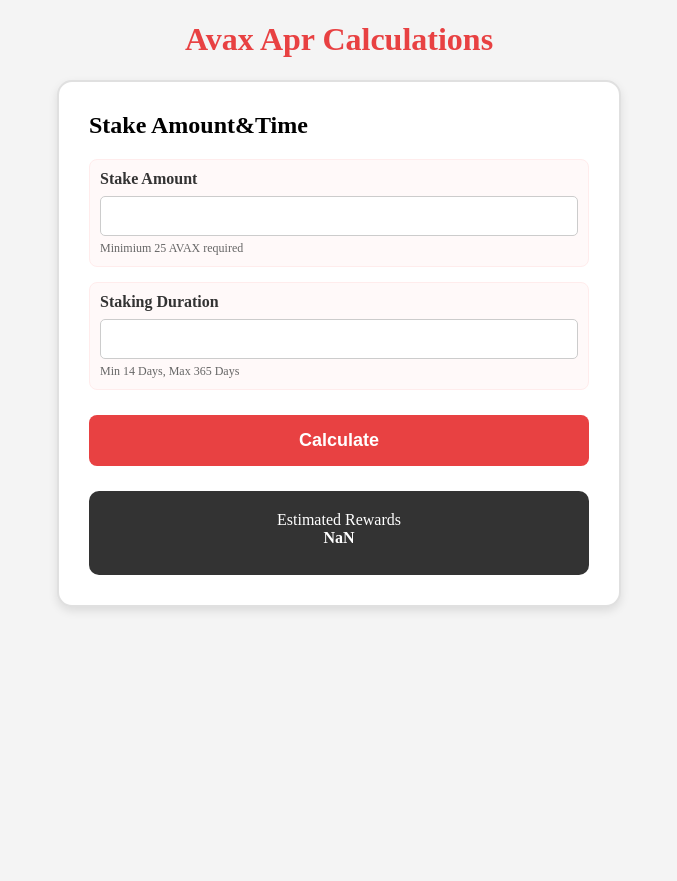
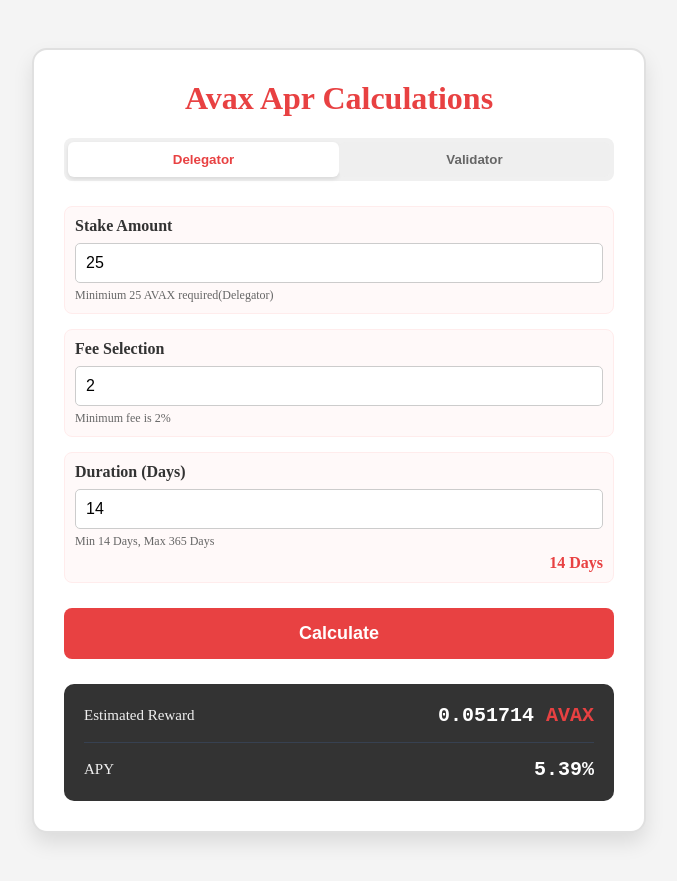
Before and after one commit to arif-sahin/Avax-Apr-Calculations, a plain HTML site: page index.html in a window 1280 px wide. Both pictures are taken after a click on the button "Calculate". Shown: the whole page, without its empty margins (301-978 px from the left). Before the commit the page ends 800 px from the top, so only its background shows below. Drawn offline with Linux system fonts and the light colour scheme; no server answers.

Commit message:
Refactor HTML structure, enhance CSS styles, and improve JavaScript functionality for better user experience

```diff
--- a/index.html
+++ b/index.html
@@ -7,39 +7,61 @@
     <link rel="stylesheet" href="./sytle.css">
 </head>
 <body>
-    <!---Header-->
-    <header>
-        <h1>Avax Apr Calculations</h1>
-    </header>
-
     <!---main-->
     <main class="container">
+        <h1>Avax Apr Calculations</h1>
+
+        <!-- Fetching Data -->
+        <div id="loading">
+            <div class="spinner"></div>
+            <div id="loadingText">Fetching Current Supply...</div>
+        </div>
+
+        <!--Role-->
+        <div class="role-select">
+            <button class="roleBtn active" onclick="setRole('delegator')">Delegator</button>
+            <button class="roleBtn" onclick="setRole('validator')">Validator</button>
+        </div>
+
         <!--Inputs-->
         <div class="stake-card">
-            <h2>Stake Amount&Time</h2>
-            <div class="form">
+            <!-- <h2>Stake Amount (AVAX)</h2> -->
+            <div class="form-group">
                 <label>Stake Amount</label>
-                <input type="number" id="myStake" min="25">
-                <div class="small-note">Minimium 25 AVAX required</div>
+                <input type="number" id="myStake" min="25" value="25">
+                <div class="small-note" id="minStake">Minimium 25 AVAX required</div>
             </div>
-            <div class="form">
-                <label>Staking Duration</label>
-                <input type="number" id="myDays" min="14" max="365">
+
+            <div class="form-group" id="feeSection">
+                <label>Fee Selection</label>
+                <input type="number" id="feeAmount" min="2" max="100" value="2">
+                <div class="small-note">Minimum fee is 2%</div>
+            </div>
+
+            <div class="form-group">
+                <label>Duration (Days)</label>
+                <input type="number" id="myDays" min="14" max="365" value="14" oninput="updateDayLabel()">
                 <div class="small-note">Min 14 Days, Max 365 Days</div>
-
+                <div style="text-align: right; font-weight: bold; color: #e84142; margin-top: 5px;">
+                    <span id="dayDisplay">14</span> Days
+                </div>
             </div>
             <button class="btn-calc" type="button" onclick="calculate()">Calculate</button>
         </div>
 
         <!--Result-->
         <div class="result-card">
-            <div>Estimated Rewards</div>
-            <label id="estimatedReward">0.00</label>
+            <div class="est-reward">
+                <span class="result-label">Estimated Reward </span>
+                <span class="result-val"><span id="estimatedReward">0.00</span> AVAX</span>
+            </div>
+            <div class="est-reward">
+                <span class="result-label">APY </span>
+                <span class="result-val" style="color: white;"><span id="apyOutput">0.00</span>%</span>
+            </div>
         </div>
-
-
-        <script src="./script.js"></script>
     </main>
 
+    <script src="./script.js"></script>
 </body>
 </html>
--- a/script.js
+++ b/script.js
@@ -3,11 +3,20 @@
 
 
 const Params = {
+    MINTING_PERIOD: 365 * 24 * 60 * 60,
     MAXIMUM_SUPPLY: 720000000,
     MinConsumptionRate: 0.10,
     MaxConsumptionRate: 0.12,
     VALIDATOR_FEE: 0.02,
     MIN_STAKE: 25,
+    API_URL: "https://corsproxy.io/?" + encodeURIComponent("https://api.snowpeer.io/v1/monetary/current-total-supply?network=mainnet"),
+};
+let currentTotalSupply = NaN;
+let currentRole = 'delegator'; // default role
+
+window.onload = function() {
+    init();
+    setRole('delegator');
 };
 
 function getStakeAmount() {
@@ -20,37 +29,114 @@
     return duration;
 }
 
-function getCurrentSupply() { // Will be done with API
-    return 465513067106358900/1000000000;
+function getFee() {
+    const fee = parseFloat(document.getElementById('feeAmount').value);
+    return fee;
+}
+
+async function fetchSupply() {
+    const loading = document.getElementById('loading');
+
+    try {
+        const currentSupply = await fetch(Params.API_URL, {
+            method: "GET",
+            headers: {
+                "accept": "application/json"
+            }
+        });
+
+        const data = await currentSupply.json();
+
+        if(data.result && data.result.supply) {
+            // converting nAvax to Avax
+            const supply = data.result.supply / 1e9;
+            Params.currentTotalSupply = supply;
+            loading.style.display = 'none';
+            return supply;
+            // calculate()
+        }
+
+        return 4656813442939137/10000000;
+    } catch (error) {
+        document.getElementById('loadingText').innerText = "API Error. Using Default Supply.";
+        setTimeout(() => {loading.style.display = 'none'}, 2000);
+        return 4656813442939137/10000000;
+    }
+}
+
+async function init() {
+    const supply = await fetchSupply();
+    currentTotalSupply = supply;
+    console.log("Current supply:", supply);
+}
+
+
+function setRole(role) {
+    currentRole = role;
+
+    // Update buttons
+    const buttons = document.querySelectorAll('.roleBtn');
+    buttons.forEach(btn => btn.classList.remove('active'));
+    // index, delegator  = 0 , validator = 1
+    buttons[role === 'delegator' ? 0 : 1].classList.add('active');
+
+    // Update Limits
+    const minText = document.getElementById('minStake');
+    const stake = document.getElementById('myStake');
+    const fee = document.getElementById('feeSection');
+
+    if(role === 'validator') {
+        minText.innerText = "Minimum 2,000 AVAX required(Validator)";
+        stake.value = 2000;
+        if(getStakeAmount() < 2000) {
+            alert('Minimum 2000 Avax');
+        }
+
+        feeSection.classList.add('disabled-section')
+    } else {
+        minText.innerText = "Minimium 25 AVAX required(Delegator)";
+        stake.value = 25;
+        if(getStakeAmount() < Params.MIN_STAKE) {
+            alert("Stake amount must be at least 25 AVAX");
+            return; // stop the function
+        }
+        fee.classList.remove('disabled-section');
+    }
+
+    //calculate();
+}
+
+function updateDayLabel() {
+    document.getElementById('dayDisplay').innerText = getDuration();
 }
 
 function calculate() {
     //Remaining supply
-    const remainingSupply = Params.MAXIMUM_SUPPLY - getCurrentSupply();
+    const remainingSupply = Params.MAXIMUM_SUPPLY - currentTotalSupply;
+    console.log(remainingSupply);
 
     // Share Calculation
-    const myShare = getStakeAmount() / getCurrentSupply();
+    const myShare = getStakeAmount() / currentTotalSupply;
+    console.log(myShare);
 
     // Time
     const timeFactor = getDuration()/365;
 
     //Rate Calculation, Longer duration = Higher rate
     const percentofMaxTime = getDuration() / 365;
-    const myRate = Params.MinConsumptionRate + ((Params.MaxConsumptionRate - Params.MinConsumptionRate) * percentofMaxTime);
+    const effectiveRate = Params.MinConsumptionRate + ((Params.MaxConsumptionRate - Params.MinConsumptionRate) * percentofMaxTime);
 
-    // Input control
-    if(getStakeAmount() < Params.MIN_STAKE) {
-        alert("Stake amount must be at least 25 AVAX");
-        return; // stop the function
+    // Gross Reward
+    let reward = remainingSupply * myShare * timeFactor * effectiveRate;
+
+    // Fee and Net reward
+    if (currentRole === 'delegator') {
+        const feeCut = reward * (getFee() / 100);
+        reward = reward - feeCut;
     }
 
-    // Gross Reward
-    const grossReward = remainingSupply * myShare * timeFactor * myRate;
+    const apy = (reward / getStakeAmount()) * (365 / getDuration()) * 100;
 
-    // Validator Fee Calculation and Net reward
-    const feeAmount = grossReward * Params.VALIDATOR_FEE;
-
-    const netReward = grossReward - feeAmount;
-
-    document.getElementById("estimatedReward").textContent =netReward;
+    document.getElementById('estimatedReward').innerText = reward.toFixed(6);
+    document.getElementById('apyOutput').textContent = apy.toFixed(2);
 }
--- a/sytle.css
+++ b/sytle.css
@@ -1,29 +1,81 @@
 body {
     background-color: #f4f4f4;
     justify-content: center;
+    padding: 40px 20px;
+    display: flex;
 }
 
 h1 {
     text-align: center;
     color: #e84142;
+    margin-top: 0px;
 }
 
 
 .container {
     background-color: white;
-    width: 500px;
+    width: 100%;
+    max-width: 550px;
     padding: 30px;
     border: 2px solid #e0e0e0;
     border-radius: 15px;
     justify-self: center;
-    box-shadow: 0px 4px 10px rgba(0, 0, 0, 0.1);
+    box-shadow: 0px 10px 20px rgba(0, 0, 0, 0.1);
+}
+
+#loading {
+    display: flex;
+    flex-direction: column;
+    align-items: center;
+    justify-content: center;
+    padding: 20px;
+    background: #fff0f0;
+    border-radius: 8px;
+    margin-bottom: 20px;
+    border: 1px solid #ffe0e0;
+}
+
+.spinner {
+    width: 24px;
+    height: 24px;
+    border: 3px solid #ffd0d0;
+    border-top: 3px solid #e84142;
+    border-radius: 50%;
+    animation: spin 1s linear infinite;
+    margin-bottom: 10px;
+}
+@keyframes spin { 0% { transform: rotate(0deg); } 100% { transform: rotate(360deg); } }
+
+.role-select {
+    display: flex;
+    background: #f0f0f0;
+    border-radius: 8px;
+    padding: 4px;
+    margin-bottom: 25px;
+}
+
+.roleBtn {
+    flex: 1;
+    padding: 10px;
+    border: none;
+    cursor: pointer;
+    border-radius: 6px;
+    font-weight: 600;
+    color: #666;
+    transition: all 0.2s;
+}
+
+.roleBtn.active {
+    background: white;
+    color: #e84142;
+    box-shadow: 0 2px 4px rgba(0, 0, 0, 0.1);
 }
 
 .container h2 {
     margin-top: 0%;
 }
 
-.form {
+.form-group {
     margin-bottom: 15px;
     padding: 10px;
     background-color: #fff9f9;
@@ -48,6 +100,15 @@
     color: #333;
 }
 
+#feeSection {
+    transition: opacity 0.3s;
+}
+
+.disabled-section {
+    opacity: 0.4;
+    pointer-events: none;
+}
+
 .btn-calc {
     color: white;
     background-color: #e84142;
@@ -69,6 +130,32 @@
     border-radius: 10px;
 }
 
+.est-reward {
+    display: flex;
+    justify-content: space-between;
+    align-items: center;
+    margin-bottom: 15px;
+    padding-bottom: 15px;
+    border-bottom: 1px solid #374151;
+}
+
+.est-reward:last-child {
+    border-bottom: none;
+    margin-bottom: 0;
+    padding-bottom: 0;
+}
+
+.result-val {
+    font-family: monospace;
+    font-size: 20px;
+    font-weight: bold;
+    color: #e84142;
+}
+.result-label {
+    color: #f0f0f0;
+    font-size: 15px;
+}
+
 .small-note {
     font-size: 12px;
     color: #666;
```
